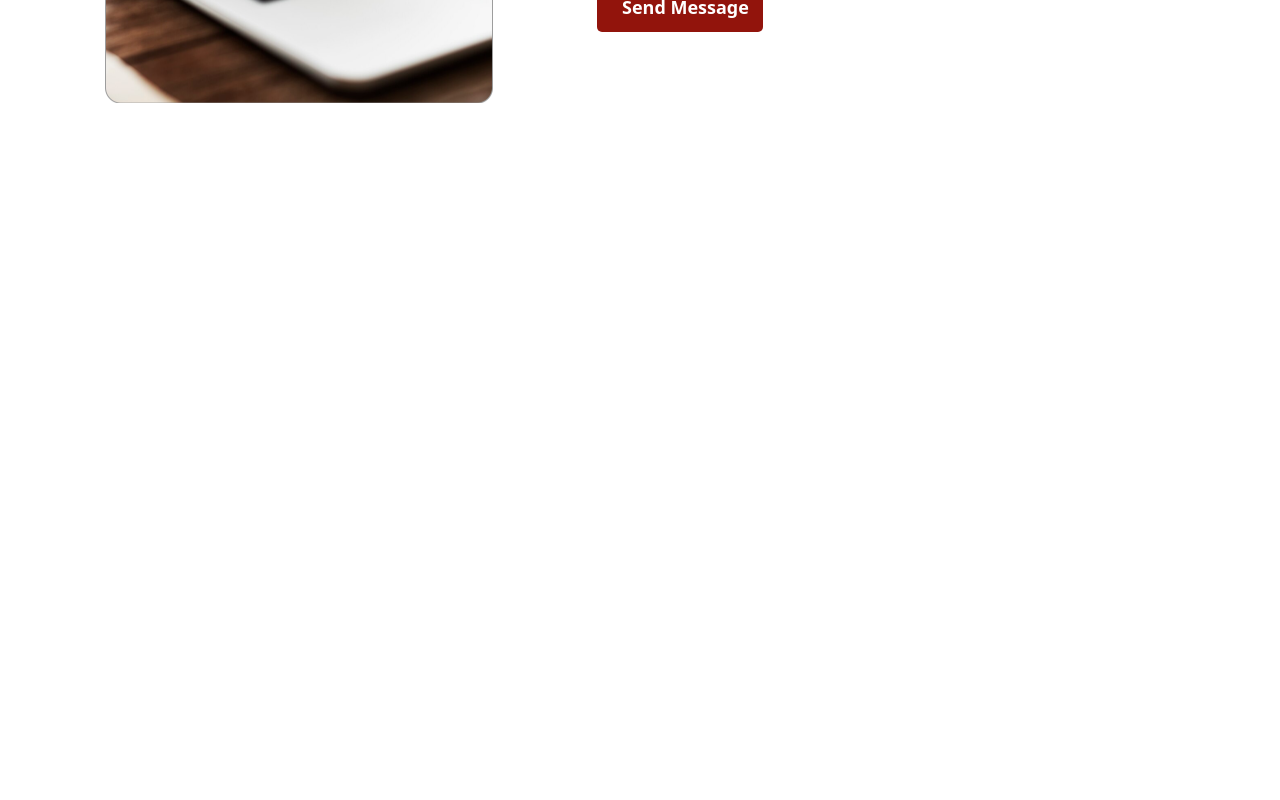
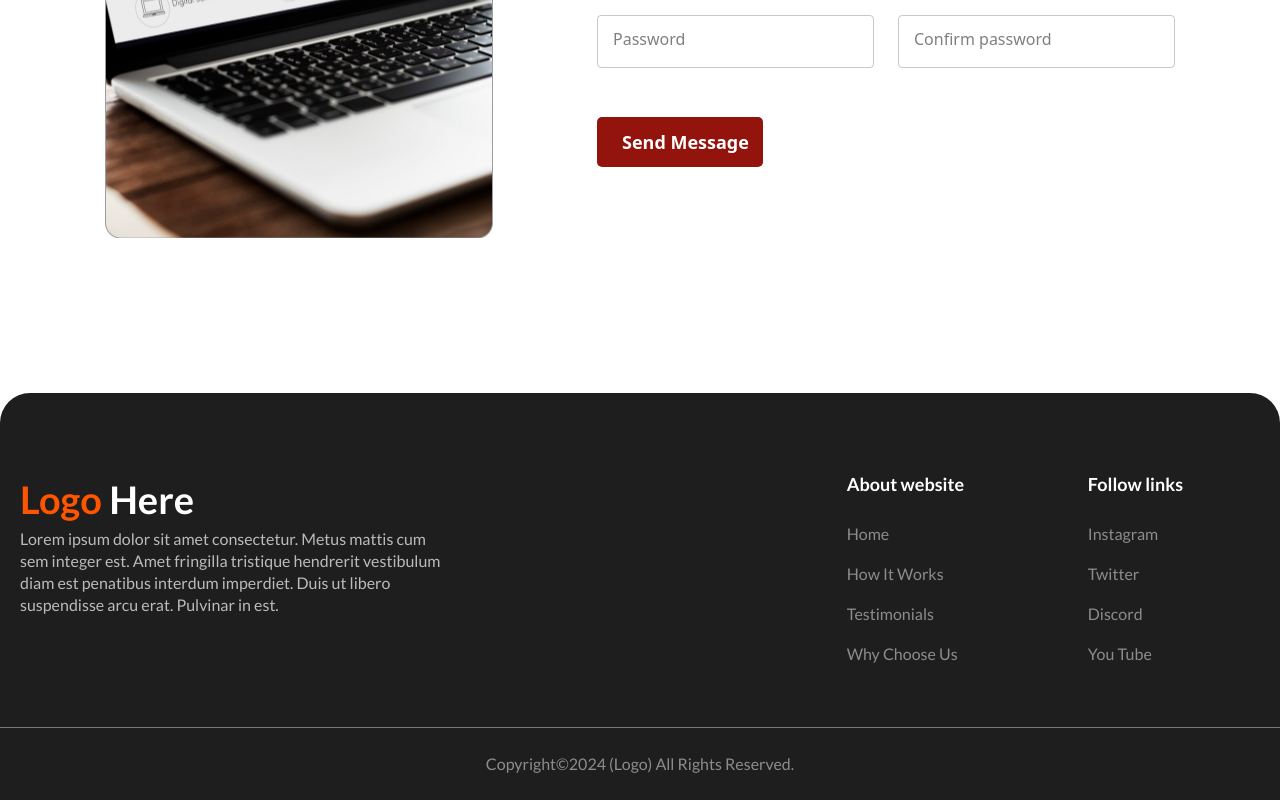
Before and after one commit to SachinBishnoi-503/my-setup, a React (Create React App) app: page / in a window 1280 px wide. Shown: the part 1947-2747 px from the top of the page. Before the commit the page ends 2050 px from the top, so only its background shows below. Built offline with nearby package versions, Linux system fonts and the light colour scheme.

Commit message:
first-and seacond section completed

```diff
--- a/src/App.js
+++ b/src/App.js
@@ -1,14 +1,15 @@
-import { Route, Routes } from "react-router-dom";
-import Header from "./common/Header";
-import Hero from "./components/home/Hero";
-import Form from "./components/home/Form";
+import { Route, Routes } from 'react-router-dom';
+import './App.css';
+import Home from './components/view/Home';
+import Seacond from './components/view/Seacond';
 
 function App() {
   return (
     <>
-      <Header />
-      <Hero />
-      <Form/>
+      <Routes>
+        <Route path='/' element={<Home />} />
+        <Route path='/seacond' element={<Seacond />} />
+      </Routes>
     </>
   );
 }
--- /dev/null
+++ b/src/common/Footer.jsx
@@ -0,0 +1,43 @@
+import React from 'react'
+const Footer = () => {
+    const year = new Date().getFullYear();
+    return (
+        <div className='bg-[#1E1E1E] rounded-[30px_30px_0px_0px] mt-[155px]'>
+            <div className="container pt-[78px]">
+                <div className="row w-full -mx-3 flex flex-row flex-nowrap justify-between">
+                    <div className="col-6 px-3 w-1/2">
+                        <a href=""
+                            className=' font-lato font-bold text-[38px] text-[#FF5501]'>Logo <span className=' text-white'>Here</span></a>
+                        <p className='max-w-[431px] font-lato font-normal text-[16px] leading-[22px] text-[#BBBBBB]'>Lorem ipsum dolor sit amet consectetur. Metus mattis cum sem integer est. Amet fringilla tristique hendrerit vestibulum diam est penatibus interdum imperdiet. Duis ut libero suspendisse arcu erat. Pulvinar in est.</p>
+                    </div>
+                    <div className="col-6 w-4/12 px-3">
+                        <div className="row -mx-3 flex flex-row flex-nowrap justify-between">
+                            <div className="col-5 w-5/12 px-3">
+                                <h2 className=' text-white font-lato font-semibold text-[18px] text-nowrap pb-[24px]'>About website</h2>
+                                <ul className='flex flex-col gap-4'>
+                                    <li><a href="" className='text-[#BBBBBB] opacity-70 font-lato font-normal text-[16px]  '>Home</a></li>
+                                    <li><a href="" className='text-[#BBBBBB] opacity-70 font-lato font-normal text-[16px] text-nowrap'>How It Works</a></li>
+                                    <li><a href="" className='text-[#BBBBBB] opacity-70 font-lato font-normal text-[16px]'>Testimonials</a></li>
+                                    <li><a href="" className='text-[#BBBBBB] opacity-70 font-lato font-normal text-[16px]'>Why Choose Us</a></li>
+                                </ul>
+                            </div>
+                            <div className="col-5 w-5/12 px-3">
+                                <h2 className=' text-white font-lato font-semibold text-[18px] text-nowrap pb-[24px]'>Follow links</h2>
+                                <ul className='flex flex-col gap-4'>
+                                    <li><a href="" className='text-[#BBBBBB]  opacity-70 font-lato font-normal text-[16px]'>Instagram</a></li>
+                                    <li><a href="" className='text-[#BBBBBB]  opacity-70 font-lato font-normal text-[16px]'>Twitter</a></li>
+                                    <li><a href="" className='text-[#BBBBBB]  opacity-70 font-lato font-normal text-[16px]'>Discord</a></li>
+                                    <li><a href="" className='text-[#BBBBBB]  opacity-70 font-lato font-normal text-[16px]'>You Tube</a></li>
+                                </ul>
+                            </div>
+                        </div>
+                    </div>
+                </div>
+            </div>
+            <div className=' bg-white h-px w-full opacity-40 my-4 mt-[61px]'></div>
+            <p className='text-[#BBBBBB] opacity-70 font-lato font-normal text-[16px] justify-center flex pb-[24px] mt-[24px]'> Copyright©{year} (Logo) All Rights Reserved.</p>
+        </div>
+    )
+}
+
+export default Footer
--- a/src/common/Helper.jsx
+++ b/src/common/Helper.jsx
@@ -19,3 +19,41 @@ export const CARD_SIX = [
         link: "Read more"
     },
 ]
+export const SIX = [
+    {
+        img: card_image,
+        heading: "Lorem ipsum",
+        para: "We have developed, capitalized, advised, and invested in $XXXmm of renewable energy projects over our careers.",
+        link: "Read more"
+    },
+    {
+        img: card_image,
+        heading: "Lorem ipsum",
+        para: "We have developed, capitalized, advised, and invested in $XXXmm of renewable energy projects over our careers.",
+        link: "Read more"
+    },
+    {
+        img: card_image,
+        heading: "Lorem ipsum",
+        para: "We have developed, capitalized, advised, and invested in $XXXmm of renewable energy projects over our careers.",
+        link: "Read more"
+    },
+    {
+        img: card_image,
+        heading: "Lorem ipsum",
+        para: "We have developed, capitalized, advised, and invested in $XXXmm of renewable energy projects over our careers.",
+        link: "Read more"
+    },
+    {
+        img: card_image,
+        heading: "Lorem ipsum",
+        para: "We have developed, capitalized, advised, and invested in $XXXmm of renewable energy projects over our careers.",
+        link: "Read more"
+    },
+    {
+        img: card_image,
+        heading: "Lorem ipsum",
+        para: "We have developed, capitalized, advised, and invested in $XXXmm of renewable energy projects over our careers.",
+        link: "Read more"
+    },
+]
--- /dev/null
+++ b/src/common/Navbar.jsx
@@ -0,0 +1,26 @@
+import React from 'react'
+import { Link } from 'react-router-dom';
+
+const Navbar = ({ bgclassName = 'bg-[#f7f7f7]' }) => {
+    return (
+        <div className=' container mb-[26px]'>
+            <div className={`${bgclassName} p-[26px] flex items-center justify-between`}>
+                <h2 className='font-lato font-bold text-[38px] text-black'>Logo</h2>
+                <div className='flex items-center gap-[139px]'>
+                    <ul className='flex items-center gap-[24px]'>
+                        <li><Link to="/" className='font-lato font-normal text-[16px]'>Home</Link></li>
+                        <li><Link to="/Seacond" className='font-lato font-normal text-[16px]'>How It Works</Link></li>
+                        <li><Link to="/testimonials" className='font-lato font-normal text-[16px]'>Testimonials</Link></li>
+                        <li><Link to="/why-choose-us" className='font-lato font-normal text-[16px]'>Why Choose Us</Link></li>
+                    </ul>
+                    <div className="flex gap-[24px]">
+                        <button className='font-semibold text-[16px] font-Montserrat border-[1px] border-[#FF5501] p-[14px_24px] rounded-[14px] text-[#FF722C]'>Login</button>
+                        <button className='font-semibold text-[16px] font-Montserrat bg-[#FF5501] p-[14px_24px] rounded-[14px] text-white'>Sign Up</button>
+                    </div>
+                </div>
+            </div>
+        </div>
+    );
+}
+
+export default Navbar
--- a/src/components/home/Hero.jsx
+++ b/src/components/home/Hero.jsx
@@ -1,5 +1,4 @@
 import React from 'react'
-import partner from '../../assets/images/svg/partner.svg'
 import { CARD_SIX } from '../../common/Helper'
 
 const Hero = () => {
--- a/src/components/view/Footer.jsx
+++ /dev/null
@@ -1,14 +0,0 @@
-import React from 'react'
-const Footer = () => {
-
-    const year = new Date().getFullYear()
-
-    return (
-        <div>
-            <p>{year} copyright</p>
-        </div>
-    )
-}
-
-
-export default Footer
--- a/src/components/view/Home.jsx
+++ b/src/components/view/Home.jsx
@@ -1,16 +1,17 @@
-import React from 'react'
-import Hero from '../home/Hero'
-import Navbar from '../home/Navbar'
-import Backtop from '../footer/Backtop'
-import Form from '../home/Form'
+import Header from "../../common/Header";
+import Hero from "../home/Hero";
+import Form from "../home/Form";
+import Footer from "../../common/Footer";
+import Navbar from "../../common/Navbar";
 
 const Home = () => {
     return (
         <>
-            <Hero />
+            <Navbar />
+            <Header />
+            <Hero clasName='bg-lineargradiant'/>
             <Form />
-            <Navbar />
-            <Backtop />
+            <Footer />
         </>
     )
 }
--- /dev/null
+++ b/src/components/view/Seacond.jsx
@@ -0,0 +1,32 @@
+import React from 'react'
+import Navbar from '../../common/Navbar'
+import Header from '../../common/Header'
+import Footer from '../../common/Footer'
+import { SIX } from '../../common/Helper'
+
+const Seacond = () => {
+    return (
+        <>
+            <Navbar />
+            <Header className='bg-skyBlue' />
+            <div className='  container'>
+                <div className="mt-[135px]">
+                    <h2 className='  font-semibold text-[40px] font-lato justify-center  flex'>Lorem ipsum</h2>
+                </div>
+                <div className='flex flex-wrap items-center gap-6 justify-center'>
+                    {SIX.map((obj, index) => (
+                        <div className="p-[20px_30px] bg-[#CFEEFF] max-w-[365px] rounded-[22px] mt-[40px]" key={index}>
+                            <img src={obj.img} alt="no-image" />
+                            <h2 className=' font-semibold text-[24px] mb-0 font-lato pt-[32px] leading-6'>{obj.heading}</h2>
+                            <p className='max-w-[280px] text-[16px]  font-normal mb-0 font-lato pt-[16px] leading-6'>{obj.para} <a href="" className='text-[16px]  font-normal mb-0 font-lato pt-[16px] leading-6 text-[#007AFF]'>{obj.link}</a></p>
+                        </div>
+                    ))}
+                </div>
+            </div>
+            <Footer className='bg-darkBlue' />
+
+        </>
+    )
+}
+
+export default Seacond
--- a/src/index.js
+++ b/src/index.js
@@ -14,7 +14,4 @@ root.render(
   </React.StrictMode>
 );
 
-// If you want to start measuring performance in your app, pass a function
-// to log results (for example: reportWebVitals(console.log))
-// or send to an analytics endpoint. Learn more: https://bit.ly/CRA-vitals
 reportWebVitals();
--- a/tailwind.config.js
+++ b/tailwind.config.js
@@ -12,6 +12,13 @@ module.exports = {
       backgroundImage: {
         'lineargradiant': "linear-gradient(107.6deg, #FF5501 8.81%, #B1106F 163.48%)"
       },
+      colors: {
+        'colorpink': "#FFF3ED",
+        'skyBlue': "#43BBFF",
+        'darkBlue': "#002B43",
+        'offBlack': "#1E1E1E",
+      },
+
       fontFamily: {
         'lato': "Lato, sans-serif",
         'Montserrat': "Montserrat , sans-serif",
```
